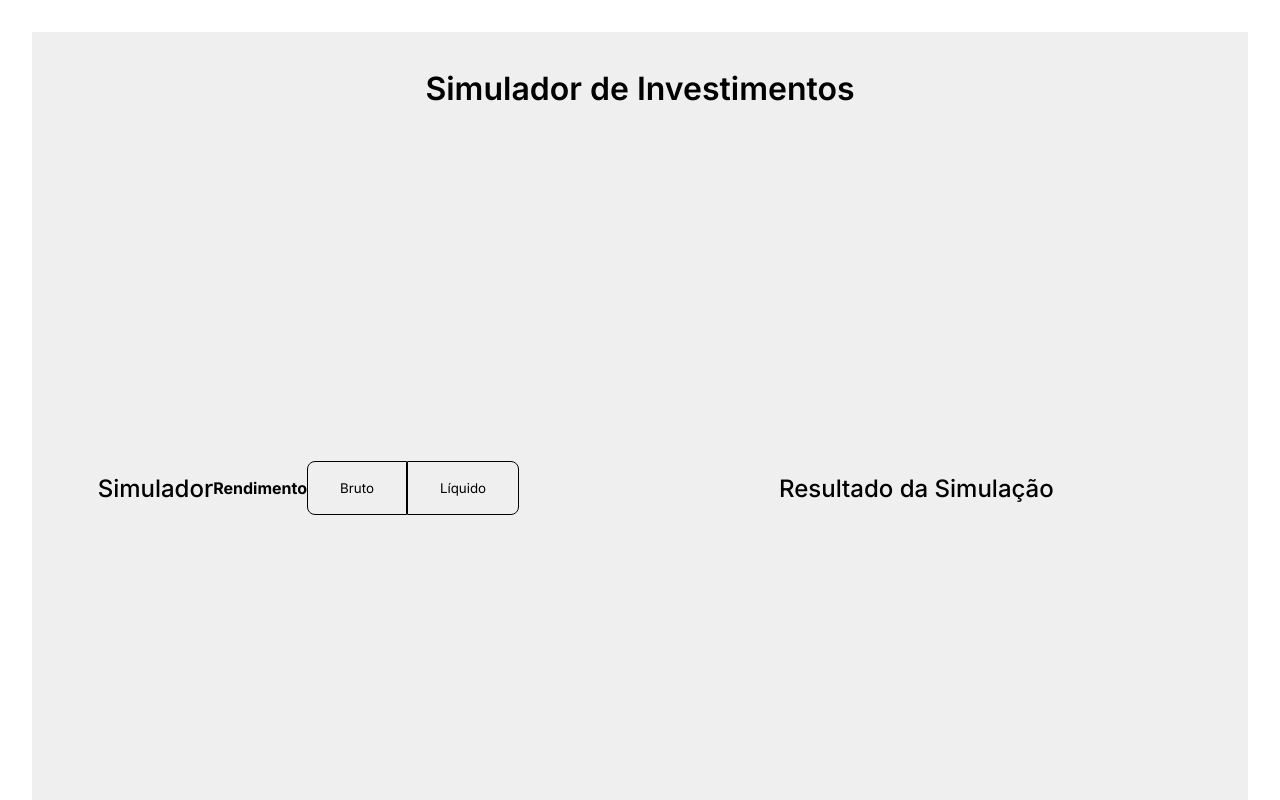
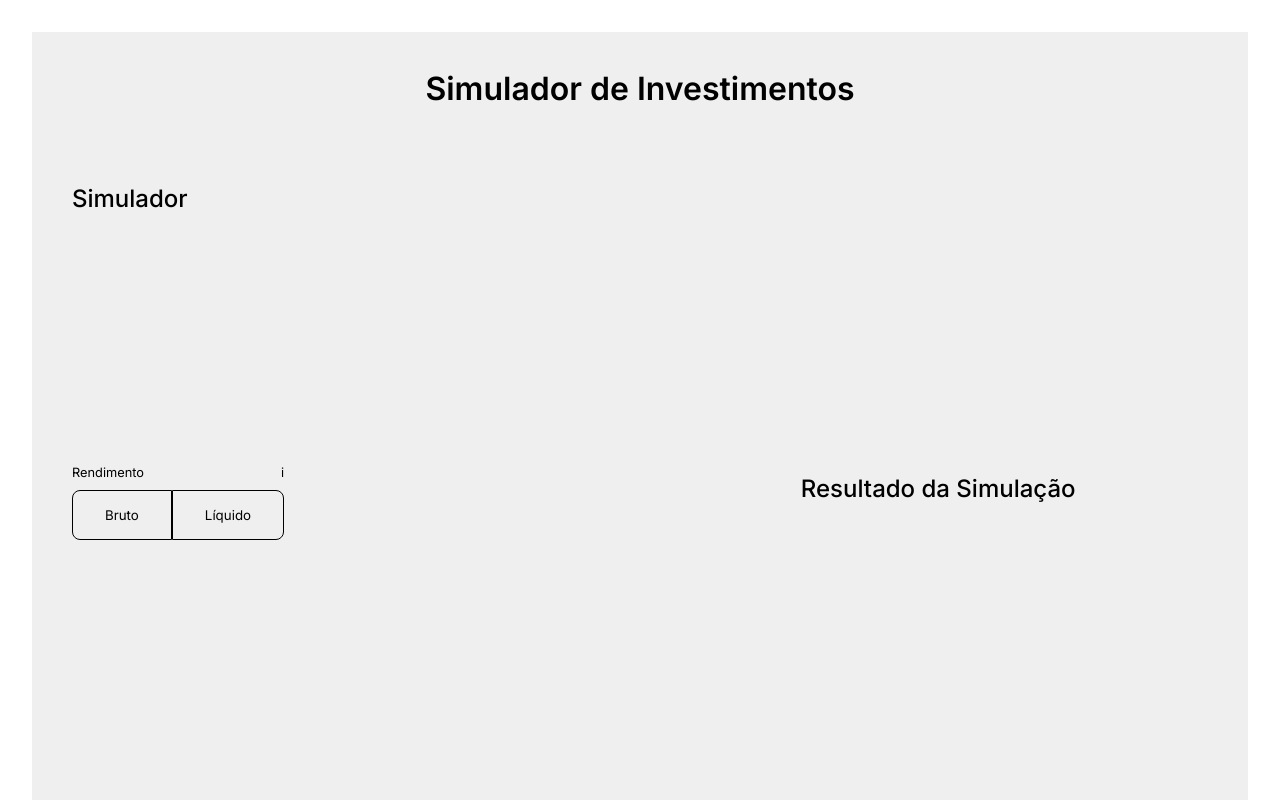
Before and after one commit to mauricioleite1/desafio-eqi-investimentos, a Next.js app: page / in a window 1280 px wide. Built offline with nearby package versions, Linux system fonts and the light colour scheme.

Commit message:
Ajustes no Sass

```diff
--- a/components/Simulador.js
+++ b/components/Simulador.js
@@ -6,13 +6,19 @@ const Simulacao = () => {
     <div className={styles.container}>
       <h2>Simulador</h2>
 
-      <h4>Rendimento</h4>
+      <form>
+        <div className={styles.choice}>
+          <div>
+            <h4>Rendimento</h4>
+            <h4>i</h4>
+          </div>
 
-      <div className={styles.choiceButtons}>
-        <button className="btn btn-choice">Bruto</button>
-        <button className="btn btn-choice">Líquido</button>
-      </div>
-
+          <div className={styles.choiceButtons}>
+            <button className='btn btn-choice'>Bruto</button>
+            <button className='btn btn-choice'>Líquido</button>
+          </div>
+        </div>
+      </form>
     </div>
   );
 };
--- a/pages/index.js
+++ b/pages/index.js
@@ -1,5 +1,5 @@
 import Head from 'next/head'
-import Simulacao from '../components/Simulador';
+import Simulador from '../components/Simulador';
 import ResultadoDaSimulacao from '../components/ResultadoDaSimulacao';
 import styles from '../styles/Home.module.scss';
 
@@ -16,8 +16,9 @@ export default function Home() {
         <header>
           <h1>Simulador de Investimentos</h1>
         </header>
+
         <section>
-          <Simulacao />
+          <Simulador />
           <ResultadoDaSimulacao />
         </section>
       </main>
--- a/styles/Simulador.module.scss
+++ b/styles/Simulador.module.scss
@@ -1,11 +1,32 @@
 @use './mixins'as *;
 
 .container {
-  @include flex;
+  @include flex(flex-start);
   @include size(100%);
   flex: 1;
+  flex-direction: column;
+  padding: 40px;
+
+  form {
+    @include flex;
+    @include size(100%, auto);
+    flex-direction: column;
+    gap: 1rem;
+  }
 }
 
-.choiceButtons {
+.title {
+  @include flexspaced;
+  @include size;
+}
+
+.choice {
   @include flex;
+  flex-direction: column;
+  gap: 10px;
+
+  div {
+    @include flexspaced;
+    @include size(auto, 100%);
+  }
 }
--- a/styles/_buttons.scss
+++ b/styles/_buttons.scss
@@ -12,7 +12,7 @@
 }
 
 .btn-choice {
-  padding: 1.1rem 2rem;
+  padding: 1rem 2rem;
 
   &:first-child {
     border-top-left-radius: 8px;
--- a/styles/_fonts.scss
+++ b/styles/_fonts.scss
@@ -5,3 +5,8 @@ h1 {
 h2 {
   font-weight: 500;
 }
+
+h4 {
+  font-size: 0.8em;
+  font-weight: 400;
+}
```
Also changed, not shown: 1 other file (tests, documents, lock files or other folders).
